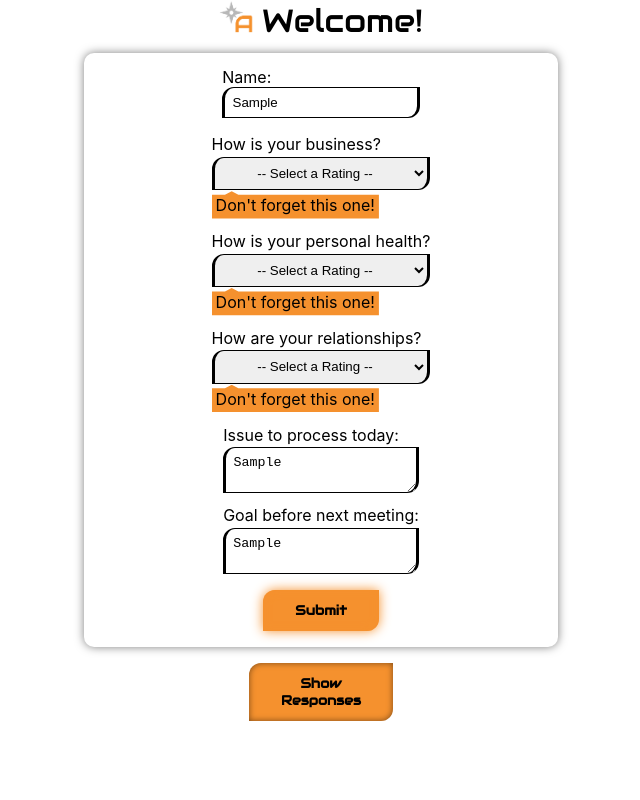
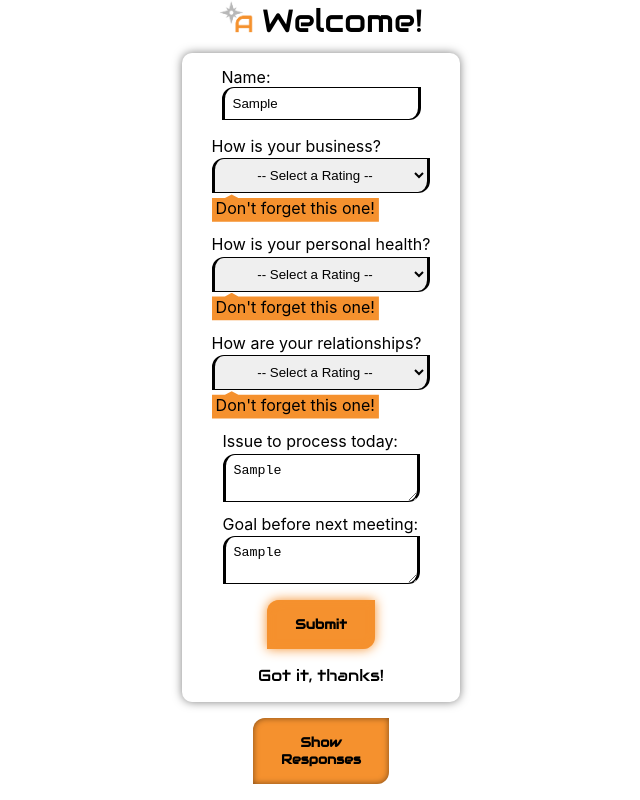
Before and after one commit to JosephMcGreene/meeting-sign-in, a React (Create React App) app: page / in a window 1280 px wide. Both pictures are taken after typing "Sample", "Sample", "Sample" into the empty fields and a click on the button "Submit". Shown: the whole page, without its empty margins (319-959 px from the left). Built offline with nearby package versions, Linux system fonts and the light colour scheme.

Commit message:
Add submit confirmation message, Add 'submitting' message

```diff
--- a/src/components/MeetingForm.jsx
+++ b/src/components/MeetingForm.jsx
@@ -33,13 +33,18 @@ export default function MeetingForm({ onSubmit }) {
 				monthlyGoal: Yup.string().required("Don't forget this one!"),
 			})}
 			onSubmit={(values, actions) => {
+				// // alert(JSON.stringify(values, null, 2));
+				// onSubmit(values);
+				// actions.setSubmitting(false);
+
 				setTimeout(() => {
 					// alert(JSON.stringify(values, null, 2));
 					onSubmit(values);
 					actions.setSubmitting(false);
-				});
+				}, 300);
 			}}
 		>
+			{({ isSubmitting, submitCount }) => (
 				<Form className="form">
 					<InputField
 						label="Name:"
@@ -47,6 +52,7 @@ export default function MeetingForm({ onSubmit }) {
 						type="input"
 						className="personal-info"
 					/>
+
 					<Select
 						label="How is your business?"
 						name="business"
@@ -61,6 +67,7 @@ export default function MeetingForm({ onSubmit }) {
 							);
 						})}
 					</Select>
+
 					<Select
 						label="How is your personal health?"
 						name="personal"
@@ -75,6 +82,7 @@ export default function MeetingForm({ onSubmit }) {
 							);
 						})}
 					</Select>
+
 					<Select
 						label="How are your relationships?"
 						name="relationships"
@@ -89,22 +97,32 @@ export default function MeetingForm({ onSubmit }) {
 							);
 						})}
 					</Select>
+
 					<InputField
 						label="Issue to process today:"
 						name="monthlyIssue"
 						type="textarea"
 						className="textarea"
 					/>
+
 					<InputField
 						label="Goal before next meeting:"
 						name="monthlyGoal"
 						type="textarea"
 						className="textarea"
 					/>
+
 					<button type="submit" className="btn">
-					Submit
+						{isSubmitting ? "Submitting..." : "Submit"}
 					</button>
+
+					{submitCount >= 1 ? (
+						<span className="submit-confirmation">Got it, thanks!</span>
+					) : (
+						""
+					)}
 				</Form>
+			)}
 		</Formik>
 	);
 }
--- a/src/scss/abstracts/_variables.scss
+++ b/src/scss/abstracts/_variables.scss
@@ -1,3 +1,3 @@
 $advizot-color: hsl(30, 91%, 57%);
-$padding: 0.45rem;
+$padding: 0.5rem;
 $border-radius: 12px;
--- a/src/scss/modules/_form.scss
+++ b/src/scss/modules/_form.scss
@@ -1,4 +1,6 @@
 @use "../abstracts/index" as *;
+
+@import url("https://fonts.googleapis.com/css2?family=Audiowide&display=swap");
 
 .form {
 	@include flex(column);
@@ -6,8 +8,8 @@
 	width: fit-content;
 	margin: 0.75rem auto;
 	padding-top: 10px;
-	padding-left: 10%;
-	padding-right: 10%;
+	padding-left: 30px;
+	padding-right: 30px;
 	box-shadow: 0 0 10px rgba(0, 0, 0, 0.5);
 
 	.personal-info {
@@ -62,6 +64,12 @@
 		}
 	}
 
+	.submit-confirmation {
+		font-family: "Audiowide", cursive;
+		text-align: center;
+		margin-bottom: 1rem;
+	}
+
 	.error {
 		width: fit-content;
 		margin-top: 1px;
--- a/src/scss/modules/_general.scss
+++ b/src/scss/modules/_general.scss
@@ -38,7 +38,7 @@
 	@include border;
 	width: min-content;
 	margin: 1rem auto;
-	padding: 0.75rem 2rem;
+	padding: 1rem 1.75rem;
 	background-color: $advizot-color;
 	border: none;
 	cursor: pointer;
```
Also changed, not shown: src/App.jsx (+4 -4 lines). Lines whose indentation alone changed are shown as unchanged.
